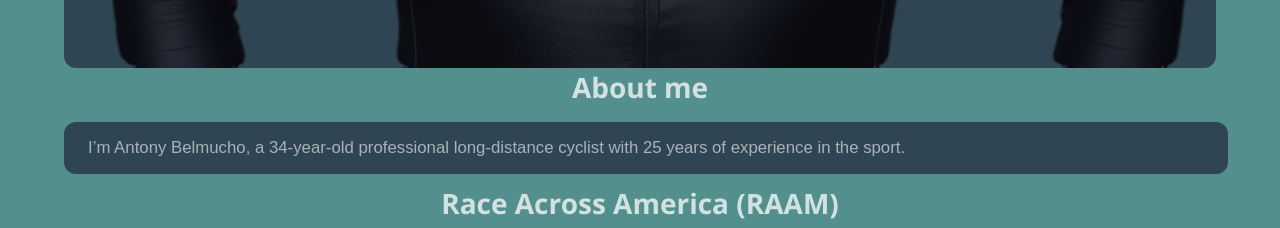
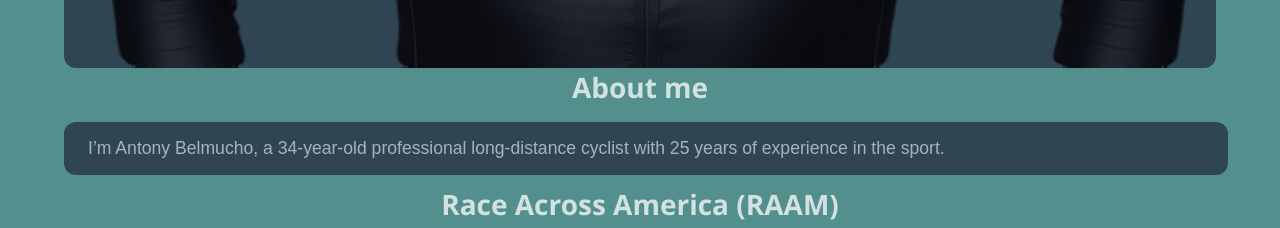
Before and after one commit to himique/Bike_racer_v2, a plain HTML site: page index.html in a window 1280 px wide. Shown: the part 1160-1388 px from the top of the page. Drawn offline with Linux system fonts and the light colour scheme.

Commit message:
Add files via upload

```diff
--- a/styles.css
+++ b/styles.css
@@ -101,7 +101,7 @@ body {
 }
 
 .about__text {
-    font-size: 2.1vh;
+    font-size: 2.2vh;
     color: var(--text-color-medium);
     text-align: left;
 }
```
